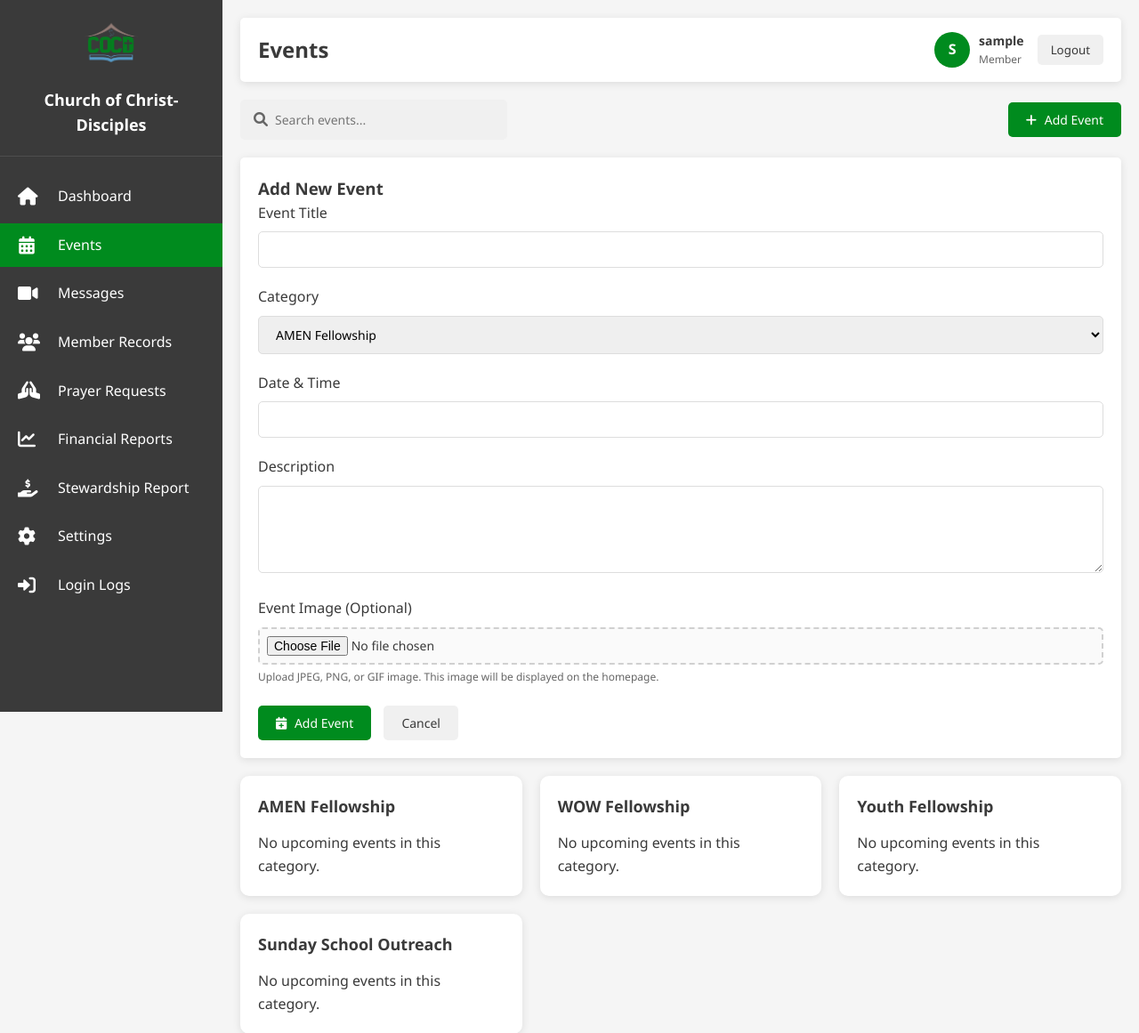
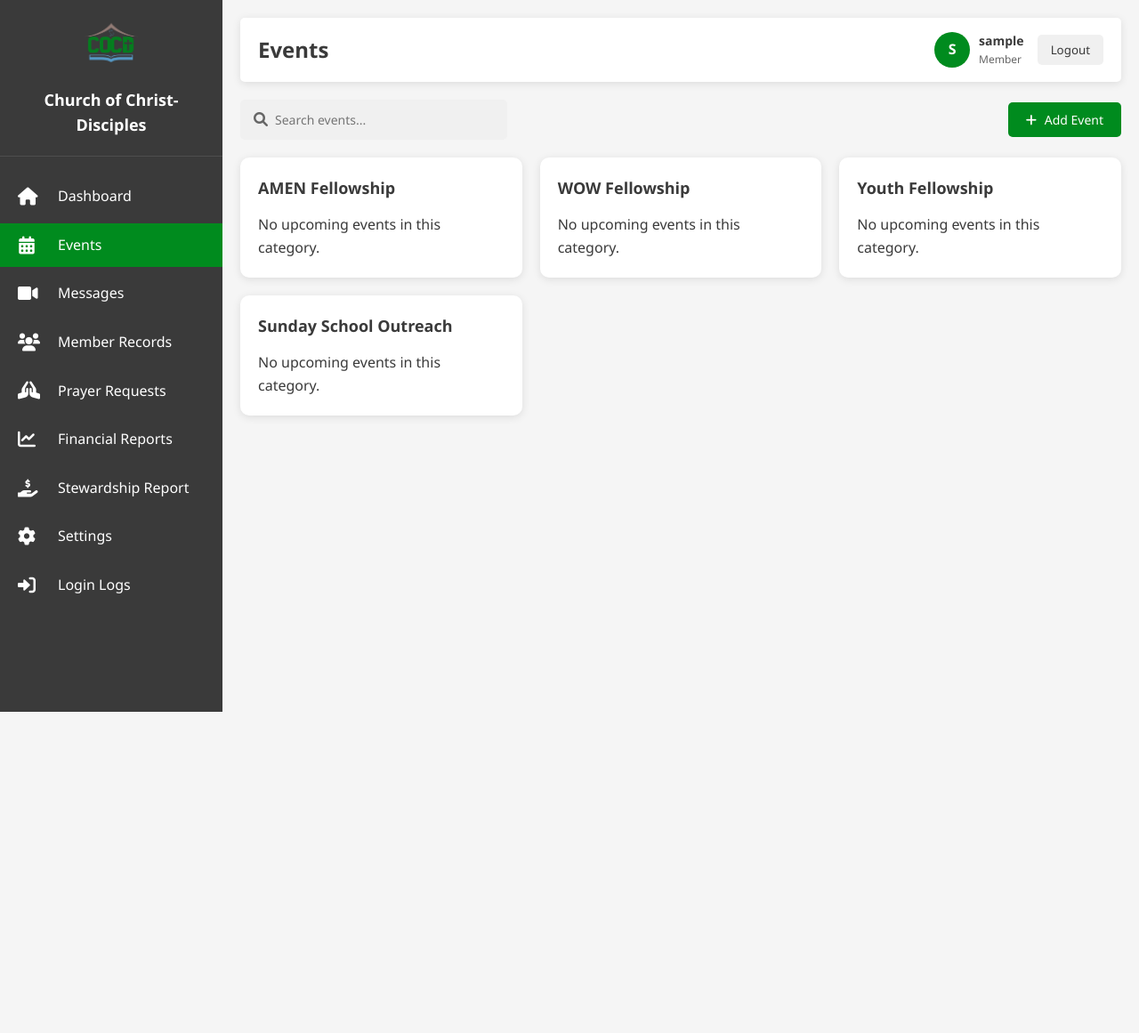
Before and after one commit to AHG-BSCS/BiyayaAPP, a PHP site: page /predict/events.php in a window 1280 px wide. Shown: the top 1161 px of the page at 89% size. After the commit the page ends 800 px from the top, so only its background shows below. Run offline with PHP 8.4, Linux system fonts and the light colour scheme; the visitor is signed in with stand-in values (Sample User, id 1); data that the repository does not hold is empty.

```diff
--- a/events.php
+++ b/events.php
@@ -794,7 +794,7 @@ $pinned_event = getPinnedEvent($conn);
                     </div>
 
                     <!-- Add Event Form -->
-                    <div class="event-form<?php echo $edit_event ? '' : ' active'; ?>" id="add-event-form">
+                    <div class="event-form" id="add-event-form">
                         <h3>Add New Event</h3>
                         <form action="" method="post" enctype="multipart/form-data">
                             <div class="form-group">
@@ -885,7 +885,7 @@ $pinned_event = getPinnedEvent($conn);
                     <?php if ($pinned_event): ?>
                         <div class="event-category pinned">
                             <h3>Pinned Event</h3>
-                            <div class="event-item">
+                            <div class="event-item event-search-item">
                                 <div class="event-details">
                                     <h4><?php echo $pinned_event['title']; ?></h4>
                                     <p><i class="fas fa-calendar-alt"></i> <?php echo $pinned_event['date']; ?> at <?php echo date("h:i A", strtotime($pinned_event['time'])); ?></p>
@@ -939,7 +939,7 @@ $pinned_event = getPinnedEvent($conn);
                                 <p>No upcoming events in this category.</p>
                             <?php else: ?>
                                 <?php foreach ($category_events as $event): ?>
-                                    <div class="event-item">
+                                    <div class="event-item event-search-item">
                                         <div class="event-details">
                                             <h4><?php echo $event['title']; ?></h4>
                                             <p><i class="fas fa-calendar-alt"></i> <?php echo $event['date']; ?> at <?php echo date("h:i A", strtotime($event['time'])); ?></p>
@@ -1002,6 +1002,19 @@ $pinned_event = getPinnedEvent($conn);
             setTimeout(function() {
                 $('#message-alert').fadeOut();
             }, 3000);
+
+            // Event search/filter
+            $('.search-box input').on('input', function() {
+                var query = $(this).val().toLowerCase();
+                $('.event-search-item').each(function() {
+                    var text = $(this).text().toLowerCase();
+                    if (text.indexOf(query) > -1) {
+                        $(this).show();
+                    } else {
+                        $(this).hide();
+                    }
+                });
+            });
         });
     </script>
 </body>
```
